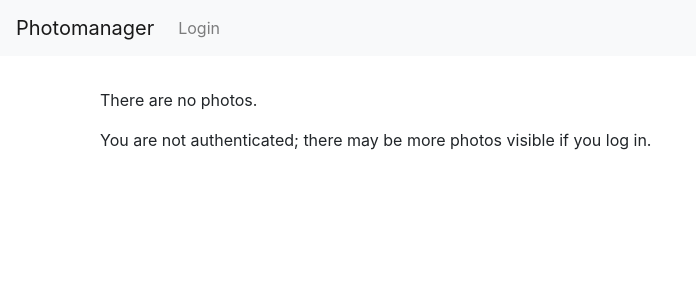
After one commit to etnguyen03/photomanager, a Django app: page / in a window 1280 px wide. The commit adds this page. Shown: the top 300 px of the page, without its empty margins (0-696 px from the left). Run offline with Django 3.2, Linux system fonts and the light colour scheme; data that the repository does not hold is empty; parts of the project's set-up code (start-up, migrations or seed data) failed here and were passed over; some libraries are stand-ins or nearby versions.

Commit message:
feat(photos): add index page

```diff
--- a/photomanager/apps/photos/views.py
+++ b/photomanager/apps/photos/views.py
@@ -3,16 +3,16 @@ import io
 import json
 import os
 import subprocess
-from fractions import Fraction
 from pathlib import Path
 
 from django.contrib import messages
 from django.contrib.auth.decorators import login_required
 from django.contrib.auth.mixins import UserPassesTestMixin
-from django.http import FileResponse, Http404, HttpResponse, HttpResponseForbidden
+from django.http import FileResponse, HttpResponse, HttpResponseForbidden
 from django.shortcuts import get_object_or_404, redirect, render
 from django.urls import reverse_lazy
 from django.views.decorators.http import require_POST
+from django.views.generic import ListView
 from django.views.generic.edit import UpdateView
 from hurry.filesize import size
 
@@ -185,3 +185,18 @@ class PhotoUpdate(UserPassesTestMixin, UpdateView):
         # https://stackoverflow.com/a/64108595/2034128
         pk = self.kwargs["pk"]
         return reverse_lazy("photos:view_single_photo", kwargs={"image_id": pk})
+
+
+class IndexView(ListView):
+    model = Photo
+    paginate_by = 100
+
+    def get_queryset(self):
+        if not self.request.user.is_authenticated:
+            return Photo.objects.filter(publicly_accessible=True).order_by(
+                "-photo_taken_time"
+            )
+        else:
+            return Photo.objects.filter(user=self.request.user).order_by(
+                "-photo_taken_time"
+            )
--- a/photomanager/settings/__init__.py
+++ b/photomanager/settings/__init__.py
@@ -42,6 +42,7 @@ INSTALLED_APPS = [
     "django.contrib.messages",
     "django.contrib.staticfiles",
     "django_extensions",
+    "bootstrap_pagination",
     "crispy_forms",
     # Celery
     "django_celery_results",
--- a/photomanager/templates/base.html
+++ b/photomanager/templates/base.html
@@ -23,7 +23,7 @@
 </head>
 <body>
     <nav class="navbar navbar-expand-lg navbar-light bg-light">
-        <a class="navbar-brand" href="#">Photomanager</a>
+        <a class="navbar-brand" href="{% url "index" %}">Photomanager</a>
         <button class="navbar-toggler" type="button" data-toggle="collapse" data-target="#navbarNav" aria-controls="navbarNav" aria-expanded="false" aria-label="Toggle navigation">
             <span class="navbar-toggler-icon"></span>
         </button>
--- /dev/null
+++ b/photomanager/templates/photos/photo_list.html
@@ -0,0 +1,45 @@
+{% extends "base.html" %}
+
+{% load bootstrap_pagination %}
+
+{% block titleprefix %}Index{% endblock %}
+
+{% block content %}
+    <div class="container-fluid">
+        <div class="row py-3">
+            {% for photo in object_list %}
+                <div class="col align-self-center">
+                    <div class="card border-0">
+                        <a href="{% url "photos:view_single_photo" photo.id %}">
+                            <div class="spinner-wrapper">
+                                <div class="d-flex justify-content-center">
+                                    <div class="spinner-border" role="status">
+                                        <span class="sr-only">Loading...</span>
+                                    </div>
+                                </div>
+                            </div>
+                            <img data-src="{% url "photos:raw_image" photo.id %}" class="img-fluid lazy img-spinner-lazy">
+                        </a>
+                    </div>
+                </div>
+                {% if not forloop.last and forloop.counter|divisibleby:3 %}
+                    {# Close out the row and start a new one #}
+                    </div>
+                    <div class="row py-3">
+                {% endif %}
+            {% empty %}
+                <div class="col">
+                    <p>There are no photos.</p>
+                    {% if not user.is_authenticated %}
+                        <p>You are not authenticated; there may be more photos visible if you log in.</p>
+                    {% endif %}
+                </div>
+            {% endfor %}
+        </div>
+        <div class="row py-3">
+            <div class="col justify-content-center">
+                {% bootstrap_paginate page_obj range=10 extra_pagination_classes="justify-content-center" %}
+            </div>
+        </div>
+    </div>
+{% endblock %}
--- a/photomanager/urls.py
+++ b/photomanager/urls.py
@@ -19,10 +19,12 @@ from django.urls import include, path
 
 from photomanager.apps.albums import urls as albums_urls
 from photomanager.apps.photos import urls as photos_urls
+from photomanager.apps.photos import views as photos_views
 
 urlpatterns = [
     path("admin/", admin.site.urls),
     path("photos/", include(photos_urls)),
     path("albums/", include(albums_urls)),
+    path("", photos_views.IndexView.as_view(), name="index"),
     url("", include("social_django.urls", namespace="social")),
 ]
```
Also changed, not shown: photomanager/apps/photos/models.py (+7 -0 lines), photomanager/apps/photos/migrations/0013_photo_publicly_accessible.py (added), 2 other files.
